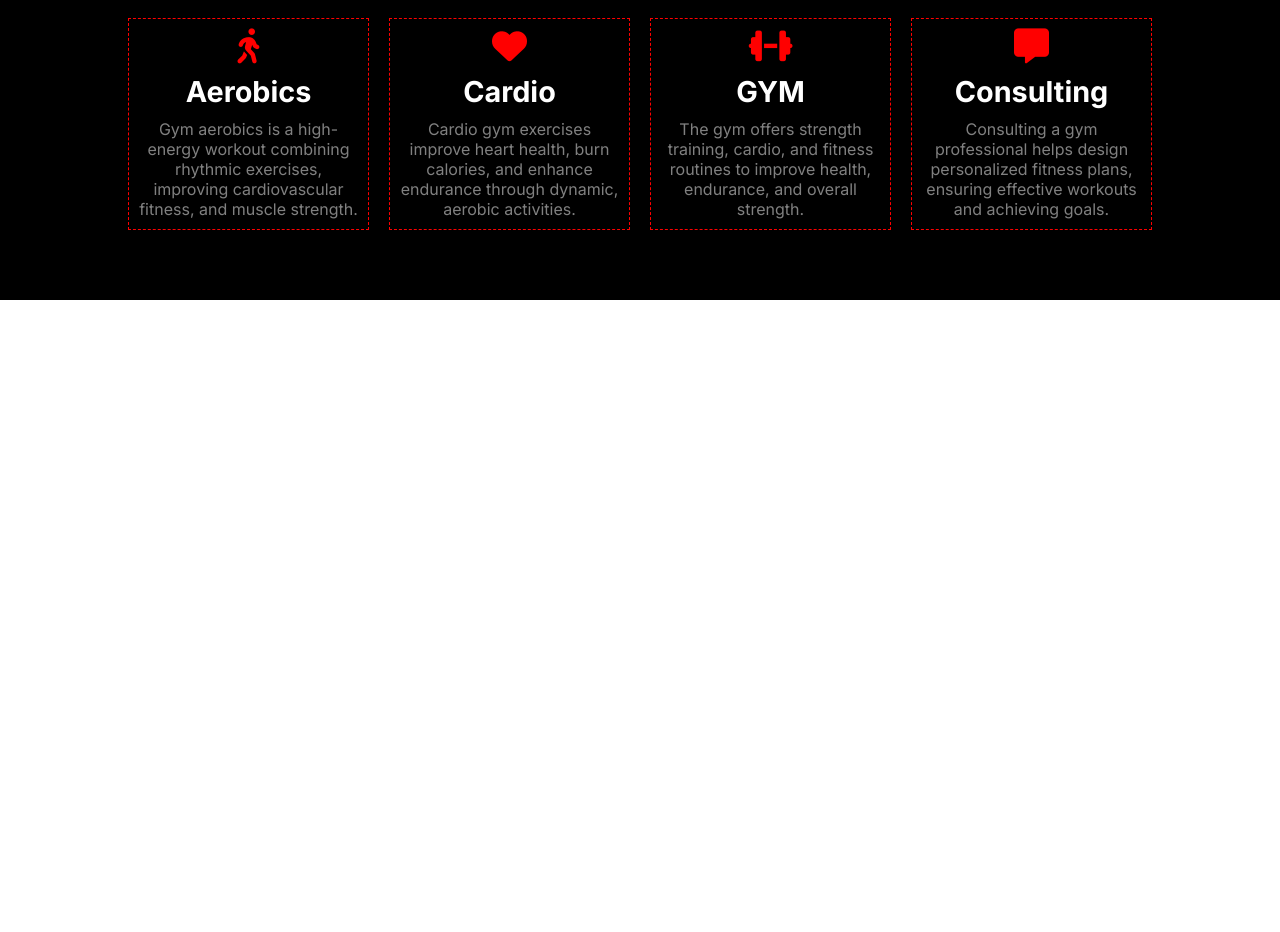
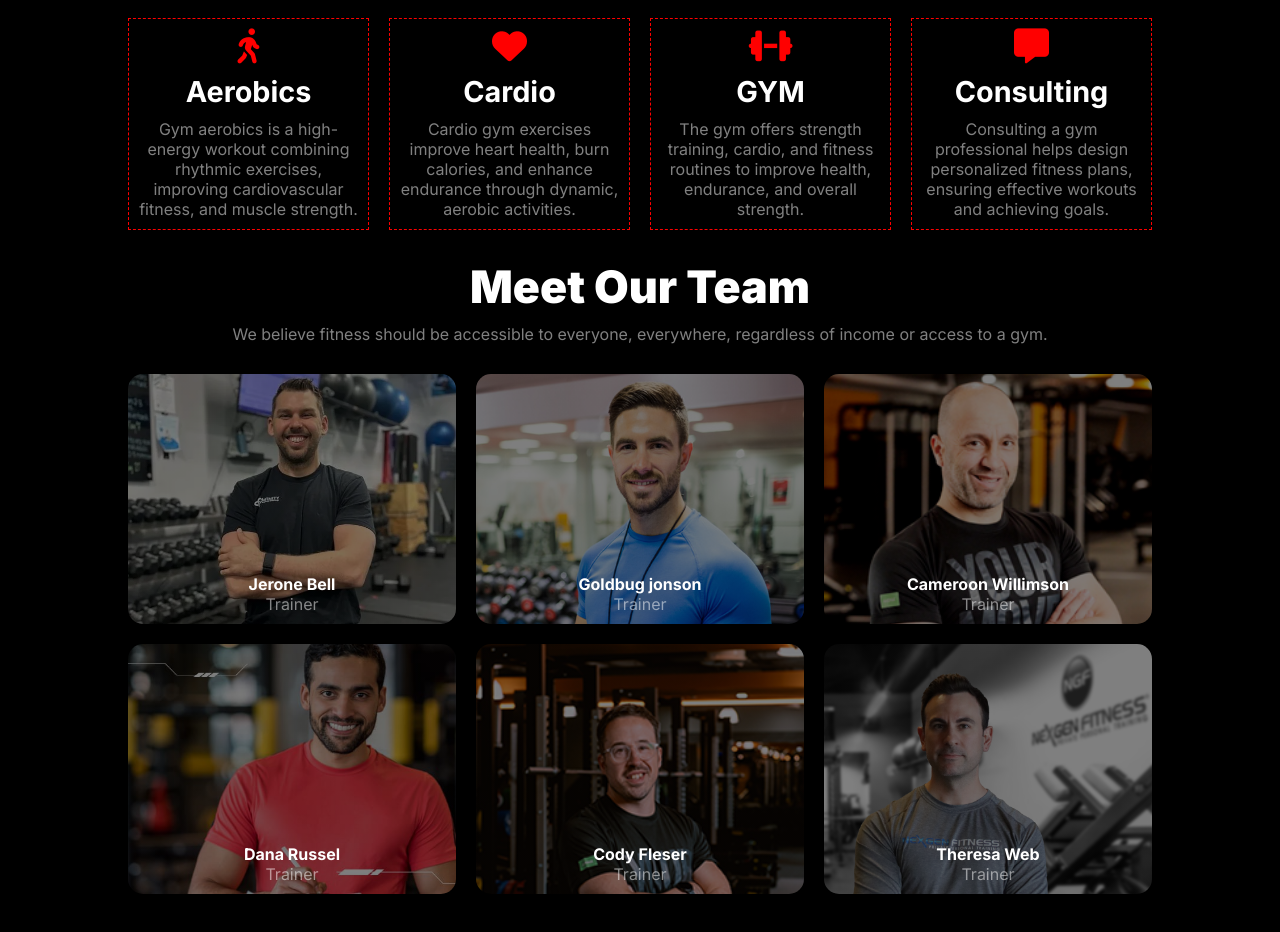
Before and after one commit to developerenamul/fitness-freak, a plain HTML site: page index.html in a window 1280 px wide. Shown: the part 2231-3163 px from the top of the page. Before the commit the page ends 2531 px from the top, so only its background shows below. Drawn offline with Linux system fonts and the light colour scheme.

Commit message:
members added

```diff
--- a/index.html
+++ b/index.html
@@ -257,6 +257,40 @@
             </div>
           </div>
         </section>
+        <!-- teams section -->
+        <section class="team">
+          <h3 class="heading">Meet Our Team</h3>
+          <p>
+            We believe fitness should be accessible to everyone, everywhere,
+            regardless of income or access to a gym.
+          </p>
+          <div class="members">
+            <div class="member1 member">
+              <h4>Jerone Bell</h4>
+              <p>Trainer</p>
+            </div>
+            <div class="member2 member">
+              <h4>Goldbug jonson</h4>
+              <p>Trainer</p>
+            </div>
+            <div class="member3 member">
+              <h4>Cameroon Willimson</h4>
+              <p>Trainer</p>
+            </div>
+            <div class="member4 member">
+              <h4>Dana Russel</h4>
+              <p>Trainer</p>
+            </div>
+            <div class="member5 member">
+              <h4>Cody Fleser</h4>
+              <p>Trainer</p>
+            </div>
+            <div class="member6 member">
+              <h4>Theresa Web</h4>
+              <p>Trainer</p>
+            </div>
+          </div>
+        </section>
       </div>
     </main>
     <footer></footer>
--- a/style.css
+++ b/style.css
@@ -295,6 +295,52 @@ select {
   border: 1px dashed red;
   padding: 10px;
 }
+
+/* team section */
+.team {
+  text-align: center;
+}
+.members {
+  padding: 30px 0;
+  display: grid;
+  grid-template-columns: repeat(3, 1fr);
+  gap: 20px;
+}
+.member {
+  height: 250px;
+  border-radius: 15px;
+  display: flex;
+  flex-direction: column;
+  align-items: center;
+  justify-content: end;
+  color: #fff;
+  padding-bottom: 10px;
+}
+
+.member1 {
+  background: linear-gradient(rgba(0, 0, 0, 0.5), rgba(0, 0, 0, 0.5)),
+    url("images/trainer1.png") no-repeat top/cover;
+}
+.member2 {
+  background: linear-gradient(rgba(0, 0, 0, 0.5), rgba(0, 0, 0, 0.5)),
+    url("images/trainer2.png") no-repeat top/cover;
+}
+.member3 {
+  background: linear-gradient(rgba(0, 0, 0, 0.5), rgba(0, 0, 0, 0.5)),
+    url("images/trainer3.png") no-repeat top/cover;
+}
+.member4 {
+  background: linear-gradient(rgba(0, 0, 0, 0.5), rgba(0, 0, 0, 0.5)),
+    url("images/trainer4.png") no-repeat top/cover;
+}
+.member5 {
+  background: linear-gradient(rgba(0, 0, 0, 0.5), rgba(0, 0, 0, 0.5)),
+    url("images/trainer5.png") no-repeat top/cover;
+}
+.member6 {
+  background: linear-gradient(rgba(0, 0, 0, 0.5), rgba(0, 0, 0, 0.5)),
+    url("images/trainer6.png") no-repeat top/cover;
+}
 /* =========== Main End ========= */
 
 /* ==========responsive start ========== */
@@ -344,6 +390,10 @@ select {
   .bmi-form {
     grid-template-columns: 1fr;
   }
+
+  .members {
+    grid-template-columns: 1fr;
+  }
 }
 
 @media (max-width: 976px) and (min-width: 576px) {
@@ -384,5 +434,9 @@ select {
   .bmi-form {
     grid-template-columns: 1fr;
   }
+
+  .members {
+    grid-template-columns: 1fr 1fr;
+  }
 }
 /* ==========responsive end ========== */
```
